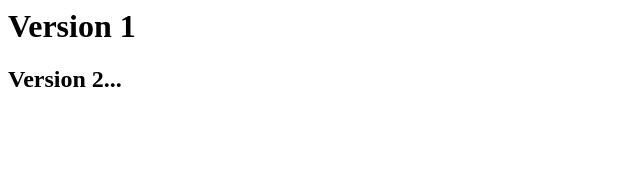
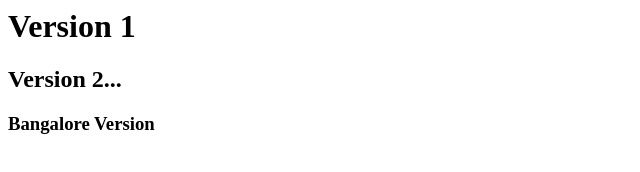
Before and after one commit to 10kc-session/Demo25r, a plain HTML site: page index.html in a window 1280 px wide. Shown: the whole page, without its empty margins (0-640 px from the left). Drawn offline with Linux system fonts and the light colour scheme.

Commit message:
Banglore

```diff
--- a/index.html
+++ b/index.html
@@ -1,2 +1,3 @@
 <h1>Version 1</h1>
 <h2>Version 2...</h2>
+<h3>Bangalore Version</h3>
```
